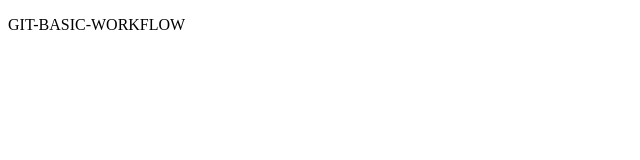
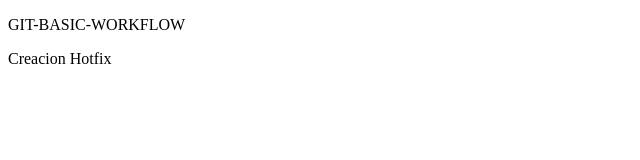
Before and after one commit to Duvan289/Prueba_Flujo, a plain HTML site: page index.html in a window 1280 px wide. Shown: the whole page, without its empty margins (0-640 px from the left). Drawn offline with Linux system fonts and the light colour scheme.

Commit message:
Cambio Hotfix

```diff
--- a/index.html
+++ b/index.html
@@ -8,5 +8,6 @@
 </head>
 <body>
   <p>GIT-BASIC-WORKFLOW</p>
+  <p>Creacion Hotfix</p>
 </body>
 </html>
```
